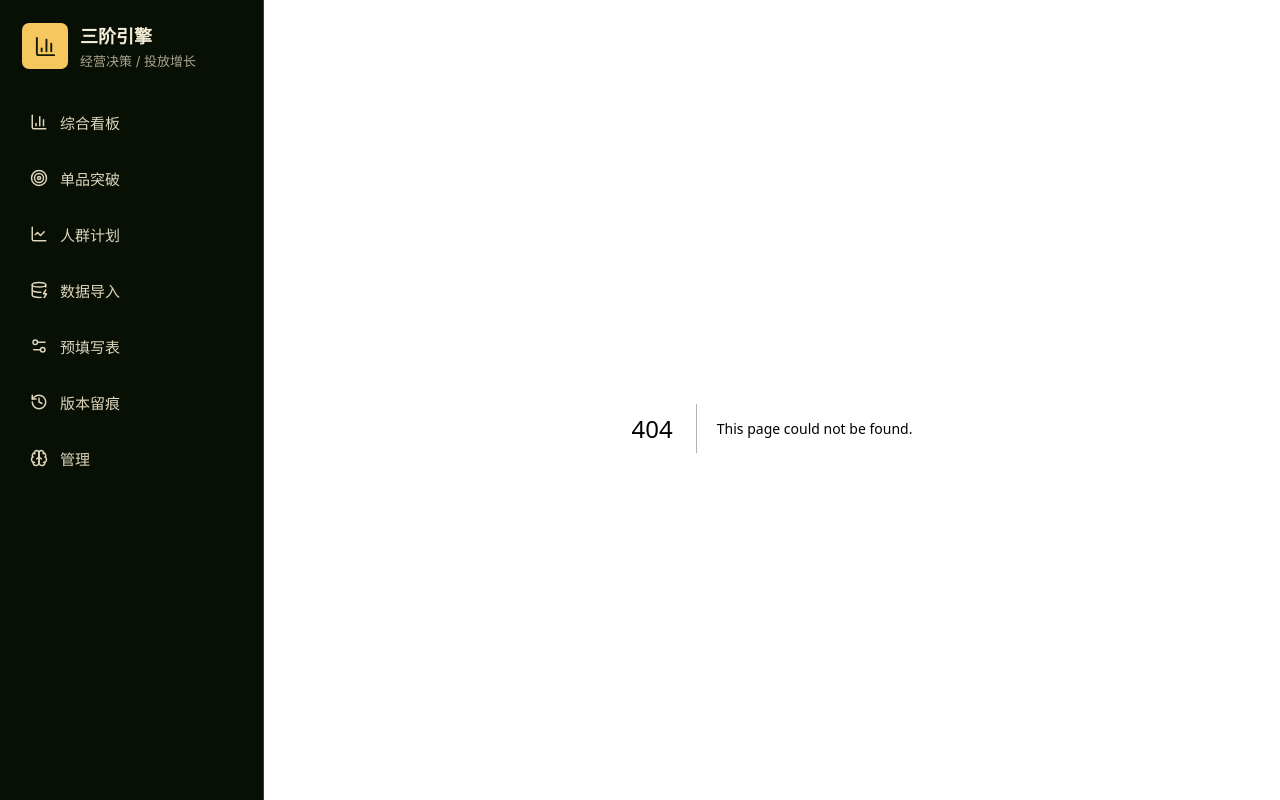
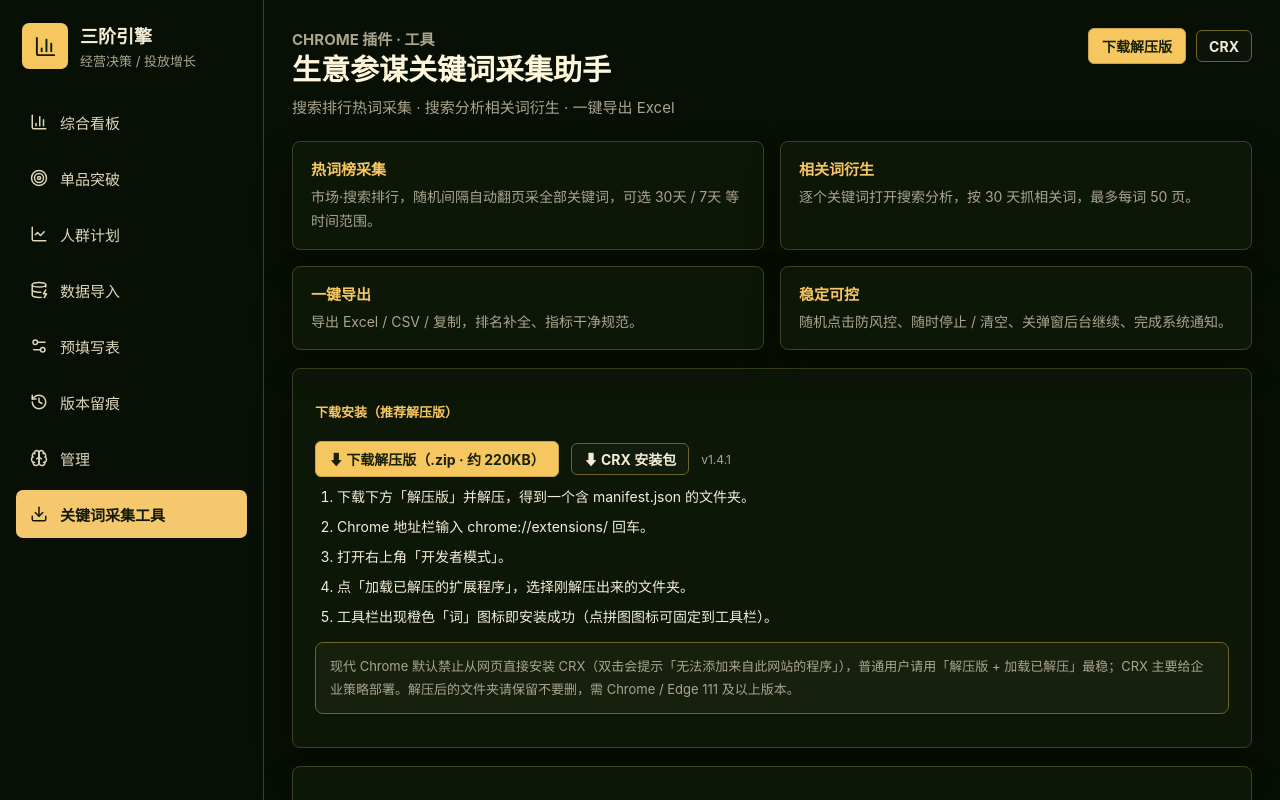
Before and after one commit to songlelaile/20260606sanjie, a Next.js app: page /tools/keyword-collector in a window 1280 px wide. Before the commit this address had no page. Shown: the top 800 px of the page. Built offline with nearby package versions, Linux system fonts and the light colour scheme.

Commit message:
feat: 新增关键词采集工具下载页与导航入口

```diff
--- a/src/app/globals.css
+++ b/src/app/globals.css
@@ -1594,3 +1594,64 @@ td small {
     font-size: 24px;
   }
 }
+
+/* ===== 关键词采集工具页 (/tools/keyword-collector) ===== */
+.kw-tool .kw-features {
+  display: grid;
+  gap: 16px;
+  grid-template-columns: repeat(2, minmax(0, 1fr));
+  margin: 18px 0;
+}
+@media (max-width: 720px) {
+  .kw-tool .kw-features {
+    grid-template-columns: 1fr;
+  }
+}
+.kw-tool .kw-feat {
+  display: flex;
+  flex-direction: column;
+  gap: 6px;
+  padding: 16px 18px;
+}
+.kw-tool .kw-feat strong {
+  color: var(--brand);
+  font-size: 15px;
+}
+.kw-tool .kw-feat span {
+  color: var(--muted);
+  line-height: 1.7;
+}
+.kw-tool .kw-panel {
+  padding: 20px 22px;
+  margin-bottom: 18px;
+}
+.kw-tool .kw-dl {
+  display: flex;
+  flex-wrap: wrap;
+  align-items: center;
+  gap: 12px;
+  margin: 12px 0 4px;
+}
+.kw-tool .kw-ver {
+  color: var(--muted);
+  font-size: 12px;
+}
+.kw-tool .kw-steps {
+  margin: 8px 0 0;
+  padding-left: 22px;
+  color: var(--ink);
+}
+.kw-tool .kw-steps li {
+  margin: 6px 0;
+  line-height: 1.7;
+}
+.kw-tool .kw-note {
+  margin-top: 14px;
+  padding: 12px 14px;
+  border: 1px solid var(--line-strong);
+  border-radius: 8px;
+  background: var(--surface-2);
+  color: var(--muted);
+  font-size: 13px;
+  line-height: 1.75;
+}
--- /dev/null
+++ b/src/app/tools/keyword-collector/page.tsx
@@ -0,0 +1,94 @@
+import type { Metadata } from "next";
+import { PageHeader } from "@/components/PageHeader";
+
+const VERSION = "1.4.1";
+const ZIP_URL = `/downloads/sycm-keyword-v${VERSION}.zip`;
+const CRX_URL = `/downloads/sycm-keyword-v${VERSION}.crx`;
+
+export const metadata: Metadata = {
+  title: "关键词采集助手 — 三阶引擎",
+  description: "生意参谋搜索排行热词采集与搜索分析相关词衍生，一键导出 Excel。"
+};
+
+const features: Array<{ title: string; desc: string }> = [
+  { title: "热词榜采集", desc: "市场·搜索排行，随机间隔自动翻页采全部关键词，可选 30天 / 7天 等时间范围。" },
+  { title: "相关词衍生", desc: "逐个关键词打开搜索分析，按 30 天抓相关词，最多每词 50 页。" },
+  { title: "一键导出", desc: "导出 Excel / CSV / 复制，排名补全、指标干净规范。" },
+  { title: "稳定可控", desc: "随机点击防风控、随时停止 / 清空、关弹窗后台继续、完成系统通知。" }
+];
+
+const installSteps: string[] = [
+  "下载下方「解压版」并解压，得到一个含 manifest.json 的文件夹。",
+  "Chrome 地址栏输入 chrome://extensions/ 回车。",
+  "打开右上角「开发者模式」。",
+  "点「加载已解压的扩展程序」，选择刚解压出来的文件夹。",
+  "工具栏出现橙色「词」图标即安装成功（点拼图图标可固定到工具栏）。"
+];
+
+const usageSteps: string[] = [
+  "登录并进入 生意参谋 → 市场 → 搜索排行，选好类目和时间。",
+  "点插件图标 →「开始采集」自动翻页采全部热词 → 导出 Excel。",
+  "需要相关词时用「衍生采集」：用已采的词或自定义词作种子，按 30 天逐词抓相关词导出。"
+];
+
+export default function KeywordCollectorPage() {
+  return (
+    <div className="kw-tool">
+      <PageHeader
+        eyebrow="Chrome 插件 · 工具"
+        title="生意参谋关键词采集助手"
+        description="搜索排行热词采集 · 搜索分析相关词衍生 · 一键导出 Excel"
+        actions={
+          <>
+            <a className="button-link" href={ZIP_URL} download>
+              下载解压版
+            </a>
+            <a className="button-link outline-button" href={CRX_URL} download>
+              CRX
+            </a>
+          </>
+        }
+      />
+
+      <section className="kw-features" aria-label="功能特性">
+        {features.map((f) => (
+          <div className="kw-feat panel-shell" key={f.title}>
+            <strong>{f.title}</strong>
+            <span>{f.desc}</span>
+          </div>
+        ))}
+      </section>
+
+      <section className="panel-shell kw-panel">
+        <p className="management-section-label">下载安装（推荐解压版）</p>
+        <div className="kw-dl">
+          <a className="button-link" href={ZIP_URL} download>
+            ⬇ 下载解压版（.zip · 约 220KB）
+          </a>
+          <a className="button-link outline-button" href={CRX_URL} download>
+            ⬇ CRX 安装包
+          </a>
+          <span className="kw-ver">v{VERSION}</span>
+        </div>
+        <ol className="kw-steps">
+          {installSteps.map((s) => (
+            <li key={s}>{s}</li>
+          ))}
+        </ol>
+        <p className="kw-note">
+          现代 Chrome 默认禁止从网页直接安装 CRX（双击会提示「无法添加来自此网站的程序」），普通用户请用「解压版 +
+          加载已解压」最稳；CRX 主要给企业策略部署。解压后的文件夹请保留不要删，需 Chrome / Edge 111 及以上版本。
+        </p>
+      </section>
+
+      <section className="panel-shell kw-panel">
+        <p className="management-section-label">安装后怎么用</p>
+        <ol className="kw-steps">
+          {usageSteps.map((s) => (
+            <li key={s}>{s}</li>
+          ))}
+        </ol>
+      </section>
+    </div>
+  );
+}
--- a/src/components/AppShell.tsx
+++ b/src/components/AppShell.tsx
@@ -5,6 +5,7 @@ import {
   BarChart3,
   Brain,
   DatabaseZap,
+  Download,
   History,
   LineChart,
   Settings2,
@@ -21,7 +22,8 @@ const navItems = [
   { href: "/imports", label: "数据导入", icon: DatabaseZap },
   { href: "/prefill", label: "预填写表", icon: Settings2 },
   { href: "/versions", label: "版本留痕", icon: History },
-  { href: "/management", label: "管理", icon: Brain }
+  { href: "/management", label: "管理", icon: Brain },
+  { href: "/tools/keyword-collector", label: "关键词采集工具", icon: Download }
 ];
 
 export function AppShell({ children }: { children: ReactNode }) {
```
Also changed, not shown: 2 other files (tests, documents, lock files or other folders).
